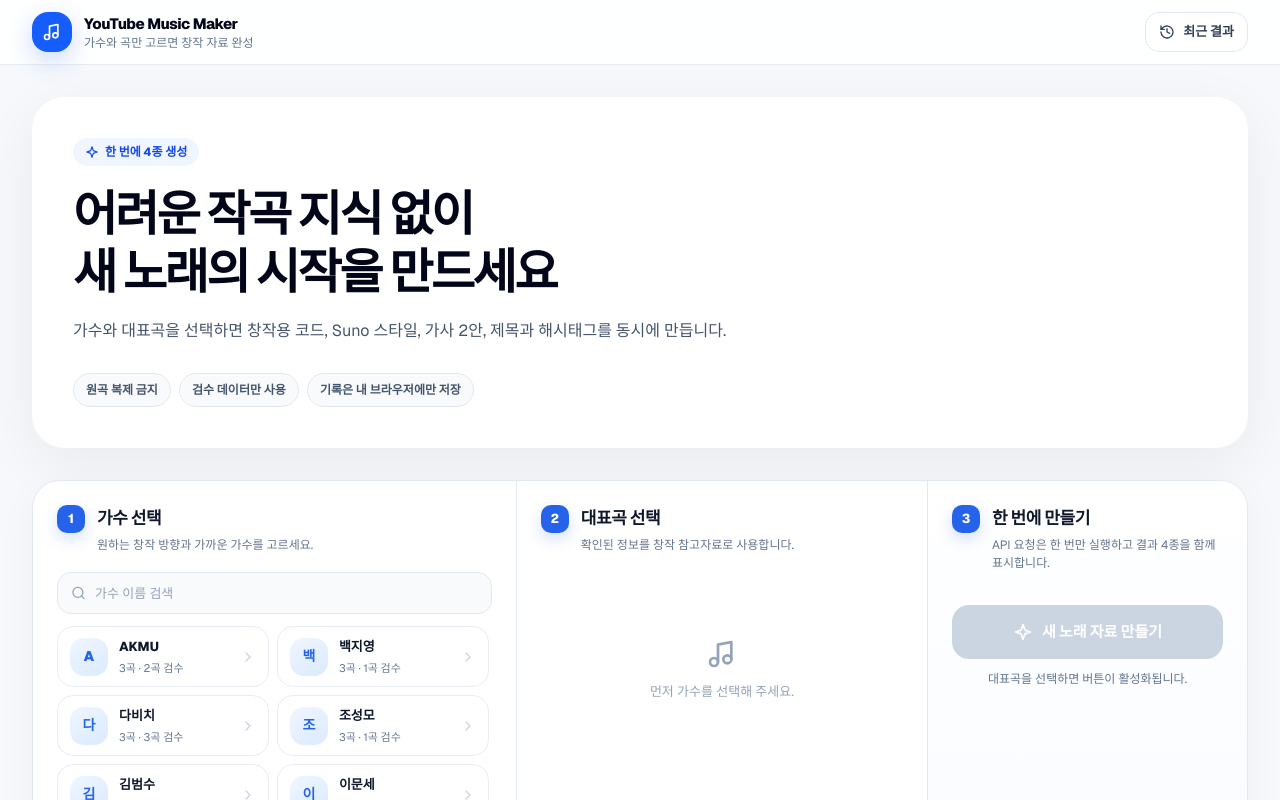
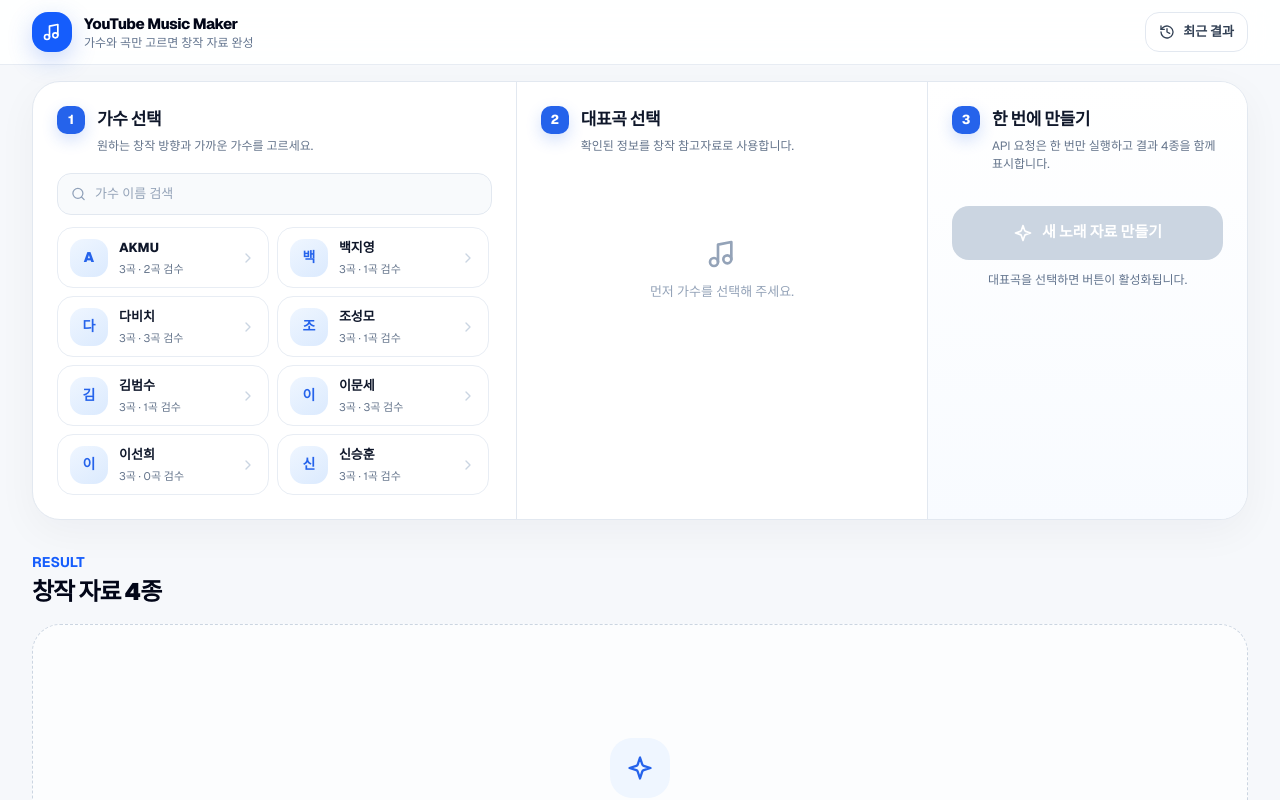
Before and after one commit to Flow4Work/Youtubemusic, a Next.js app: page / in a window 1280 px wide. Shown: the top 800 px of the page. Built offline with nearby package versions, Linux system fonts and the light colour scheme.

Commit message:
Remove introductory hero from generator page

```diff
--- a/src/components/music-generator.tsx
+++ b/src/components/music-generator.tsx
@@ -114,9 +114,7 @@
       <button type="button" onClick={() => setHistoryOpen(true)} className="secondary-button"><HistoryIcon className="size-4"/><span className="hidden sm:inline">최근 결과</span>{history.length > 0 && <span className="count-badge">{history.length}</span>}</button>
     </div></header>
 
-    <div className="mx-auto max-w-[1600px] px-4 pt-8 sm:px-6 lg:px-8">
-      <section className="mb-8 overflow-hidden rounded-[32px] border border-white bg-white px-6 py-8 shadow-[0_16px_60px_rgba(15,23,42,.06)] sm:px-10 sm:py-10"><div className="max-w-3xl"><span className="inline-flex items-center gap-1.5 rounded-full bg-blue-50 px-3 py-1.5 text-xs font-bold text-blue-700"><SparklesIcon className="size-3.5"/> 한 번에 4종 생성</span><h1 className="mt-5 text-3xl font-black leading-[1.2] tracking-[-0.05em] text-slate-950 sm:text-5xl">어려운 작곡 지식 없이<br className="hidden sm:block"/> 새 노래의 시작을 만드세요</h1><p className="mt-4 max-w-2xl text-[15px] leading-7 text-slate-600 sm:text-base">가수와 대표곡을 선택하면 창작용 코드, Suno 스타일, 가사 2안, 제목과 해시태그를 동시에 만듭니다.</p></div><div className="mt-7 flex flex-wrap gap-2 text-xs font-semibold text-slate-600">{["원곡 복제 금지", "검수 데이터만 사용", "기록은 내 브라우저에만 저장"].map((text) => <span key={text} className="rounded-full border border-slate-200 bg-slate-50 px-3 py-2">{text}</span>)}</div></section>
-
+    <div className="mx-auto max-w-[1600px] px-4 pt-4 sm:px-6 lg:px-8">
       <GeneratorSelection artists={filteredArtists} artistId={artistId} songId={songId} query={query} selectedArtist={selectedArtist} selectedSong={selectedSong} canGenerate={canGenerate} loadingTarget={loading} onQuery={setQuery} onArtist={chooseArtist} onSong={chooseSong} onGenerate={() => generate("all")}/>
       {message && <div className={`mt-5 rounded-2xl border px-4 py-3 text-sm ${message.error ? "border-red-200 bg-red-50 text-red-700" : "border-blue-200 bg-blue-50 text-blue-700"}`} role="status">{message.text}</div>}
       <GeneratorResults result={result} chords={displayChords} loading={loading} simplified={simplified} lyricsTab={lyricsTab} copied={copied} providerName={providerName} onGenerate={generate} onCopy={showCopied} onTranspose={transpose} onSimplified={() => setSimplified((value) => !value)} onLyricsTab={setLyricsTab}/>
```
